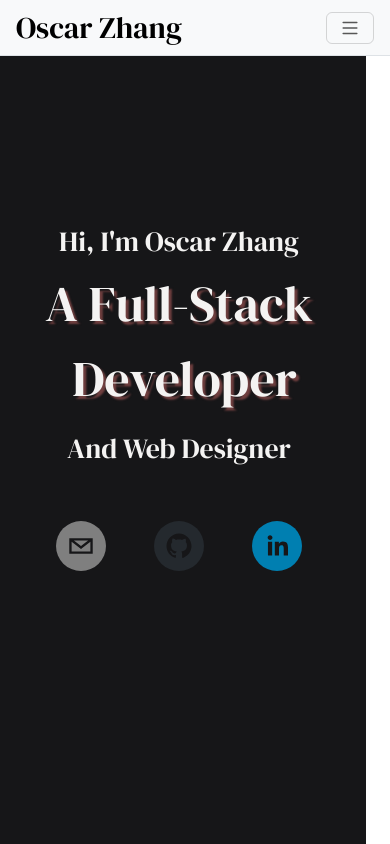
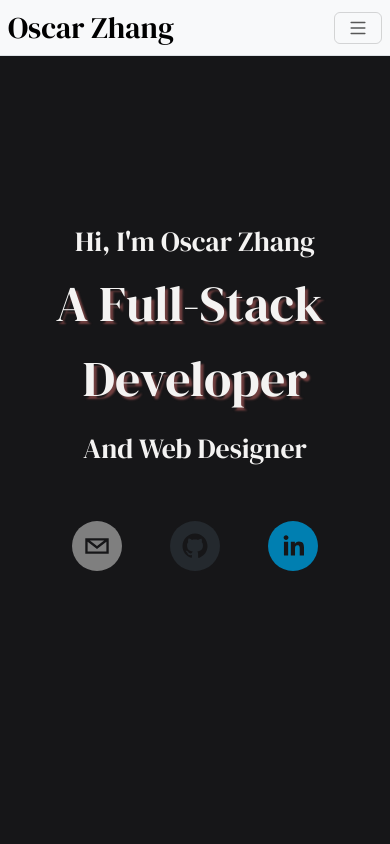
Before and after one commit to oscarzhang228/portfolio-site, a React (Create React App) app: page / in a window 390 px wide. Built offline with nearby package versions, Linux system fonts and the light colour scheme.

Commit message:
fix horizontal space issue on mobile

```diff
--- a/src/components/Hero.tsx
+++ b/src/components/Hero.tsx
@@ -52,7 +52,7 @@ function Hero() {
     </div>
   );
   return (
-    <div className="ps-1 container-fluid fill">
+    <div className=" container-fluid fill">
       <div className="row py-0 fill">
         <HalfScreen element={heroLeft} />
         <HalfScreen element={heroRight} />
--- a/src/components/Navigation.tsx
+++ b/src/components/Navigation.tsx
@@ -16,6 +16,7 @@ function Navigation() {
 
   const navTextStyle = {
     fontSize: "20px",
+    width: "100vw",
   };
   return (
     <div className="navContainer p-0">
@@ -23,7 +24,7 @@ function Navigation() {
         collapseOnSelect
         expand="sm"
         fixed="top"
-        className="navbar border-bottom py-0 px-3"
+        className="navbar border-bottom py-0 px-2"
         bg="light"
         variant="light"
         style={navTextStyle}
--- a/src/scss/abstracts/_media-query.scss
+++ b/src/scss/abstracts/_media-query.scss
@@ -1,6 +1,9 @@
 @media screen and (max-width: 767px) {
   .heroRight {
     display: none;
+  }
+  .heroLeft {
+    width: 100vw;
   }
 }
 
--- a/src/scss/themes/_main.scss
+++ b/src/scss/themes/_main.scss
@@ -1,4 +1,10 @@
 @use "../abstracts" as *;
+
+html,
+body {
+  max-width: 100%;
+  overflow-x: hidden;
+}
 body {
   margin: 0;
   font-family: $body-font;
```
